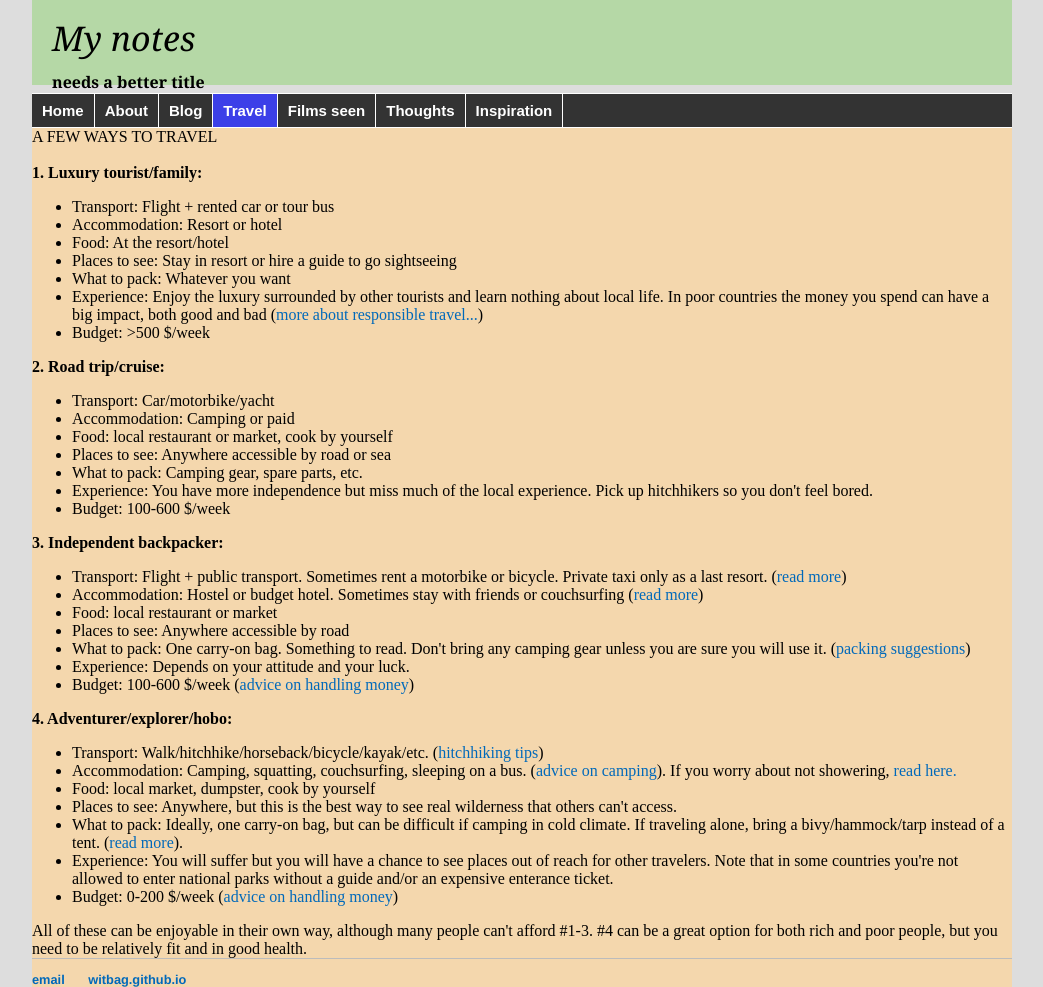
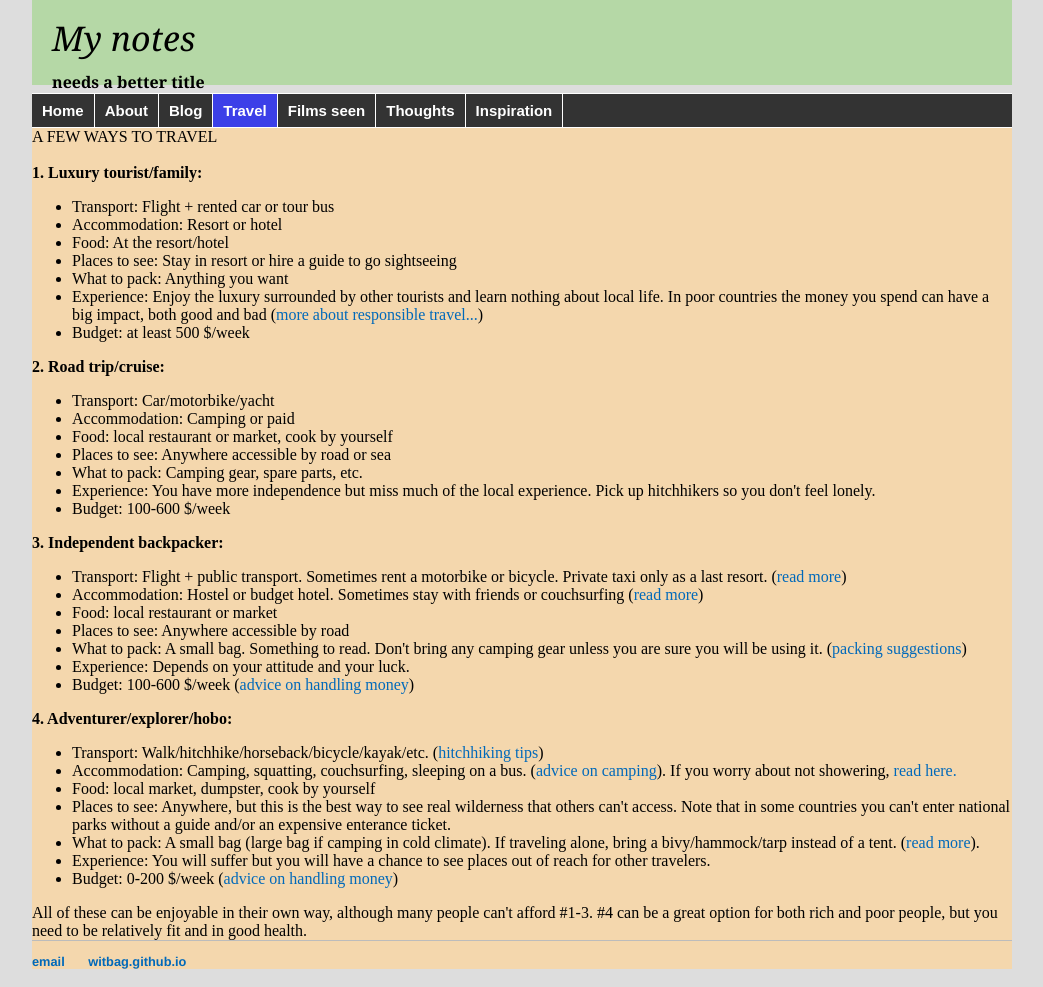
Before and after one commit to witbag/witbag.github.io, a Jekyll site: the page built from travel/waystotravel.html, in a window 1280 px wide. Shown: the whole page, without its empty margins (118-1161 px from the left). Built offline with Jekyll 4.4.1, drawn with Linux system fonts in a browser that asks for light colours.

Commit message:
Update waystotravel.html

```diff
--- a/travel/waystotravel.html
+++ b/travel/waystotravel.html
@@ -13,9 +13,9 @@ A FEW WAYS TO TRAVEL <br>
 <li>Accommodation: Resort or hotel
 <li>Food: At the resort/hotel
 <li>Places to see: Stay in resort or hire a guide to go sightseeing
-<li>What to pack: Whatever you want
+<li>What to pack: Anything you want
 <li>Experience: Enjoy the luxury surrounded by other tourists and learn nothing about local life. In poor countries the money you spend can have a big impact, both good and bad (<a href="ethics.html">more about responsible travel...</a>)
-<li>Budget: &gt;500 $/week
+<li>Budget: at least 500 $/week
 </ul>
 <b>2. Road trip/cruise:</b>
 <ul>
@@ -24,7 +24,7 @@ A FEW WAYS TO TRAVEL <br>
 <li>Food: local restaurant or market, cook by yourself
 <li>Places to see: Anywhere accessible by road or sea
 <li>What to pack: Camping gear, spare parts, etc.
-<li>Experience: You have more independence but miss much of the local experience. Pick up hitchhikers so you don't feel bored.
+<li>Experience: You have more independence but miss much of the local experience. Pick up hitchhikers so you don't feel lonely.
 <li>Budget: 100-600 $/week
 </ul>
 <b>3. Independent backpacker:</b>
@@ -33,7 +33,7 @@ A FEW WAYS TO TRAVEL <br>
 <li>Accommodation: Hostel or budget hotel. Sometimes stay with friends or couchsurfing (<a href="accommodation.html">read more</a>)
 <li>Food: local restaurant or market
 <li>Places to see: Anywhere accessible by road
-<li>What to pack: One carry-on bag. Something to read. Don't bring any camping gear unless you are sure you will use it. (<a href="packing.html">packing suggestions</a>)
+<li>What to pack: A small bag. Something to read. Don't bring any camping gear unless you are sure you will be using it. (<a href="packing.html">packing suggestions</a>)
 <li>Experience: Depends on your attitude and your luck.
 <li>Budget: 100-600 $/week (<a href="money.html">advice on handling money</a>)
 </ul>
@@ -42,9 +42,9 @@ A FEW WAYS TO TRAVEL <br>
 <li>Transport: Walk/hitchhike/horseback/bicycle/kayak/etc. (<a href="transport.html">hitchhiking tips</a>)
 <li>Accommodation: Camping, squatting, couchsurfing, sleeping on a bus. (<a href="accommodation.html">advice on camping</a>). If you worry about not showering, <a href="https://www.theatlantic.com/health/archive/2016/06/i-stopped-showering-and-life-continued/486314" target=_blank>read here.</a>
 <li>Food: local market, dumpster, cook by yourself
-<li>Places to see: Anywhere, but this is the best way to see real wilderness that others can't access.
-<li>What to pack: Ideally, one carry-on bag, but can be difficult if camping in cold climate. If traveling alone, bring a bivy/hammock/tarp instead of a tent. (<a href="packing.html">read more</a>).
-<li>Experience: You will suffer but you will have a chance to see places out of reach for other travelers. Note that in some countries you're not allowed to enter national parks without a guide and/or an expensive enterance ticket.
+<li>Places to see: Anywhere, but this is the best way to see real wilderness that others can't access. Note that in some countries you can't enter national parks without a guide and/or an expensive enterance ticket.
+<li>What to pack: A small bag (large bag if camping in cold climate). If traveling alone, bring a bivy/hammock/tarp instead of a tent. (<a href="packing.html">read more</a>).
+<li>Experience: You will suffer but you will have a chance to see places out of reach for other travelers.
 <li>Budget: 0-200 $/week (<a href="money.html">advice on handling money</a>)
 </ul>
 All of these can be enjoyable in their own way, although many people can't afford #1-3. #4 can be a great option for both rich and poor people, but you need to be relatively fit and in good health.
```
